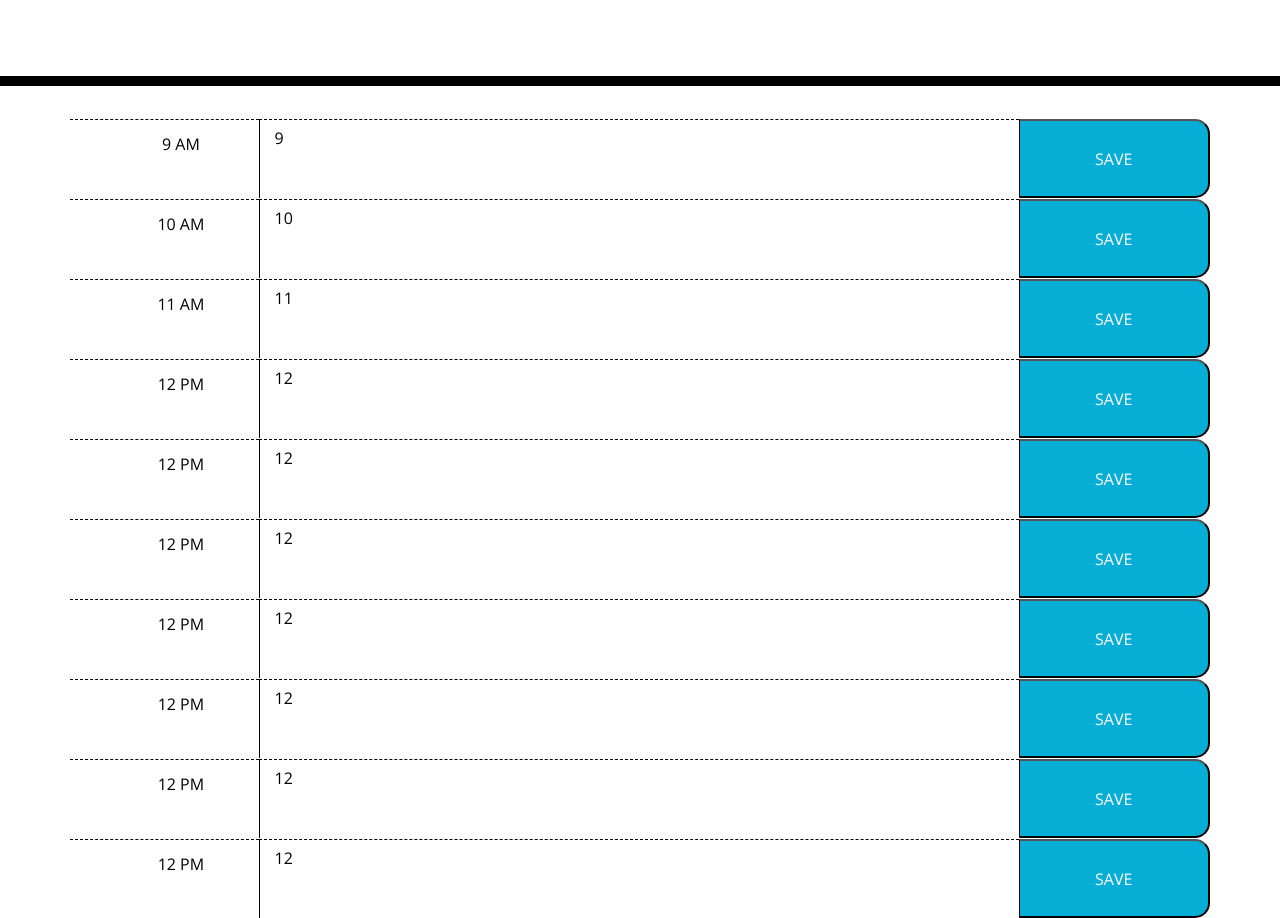
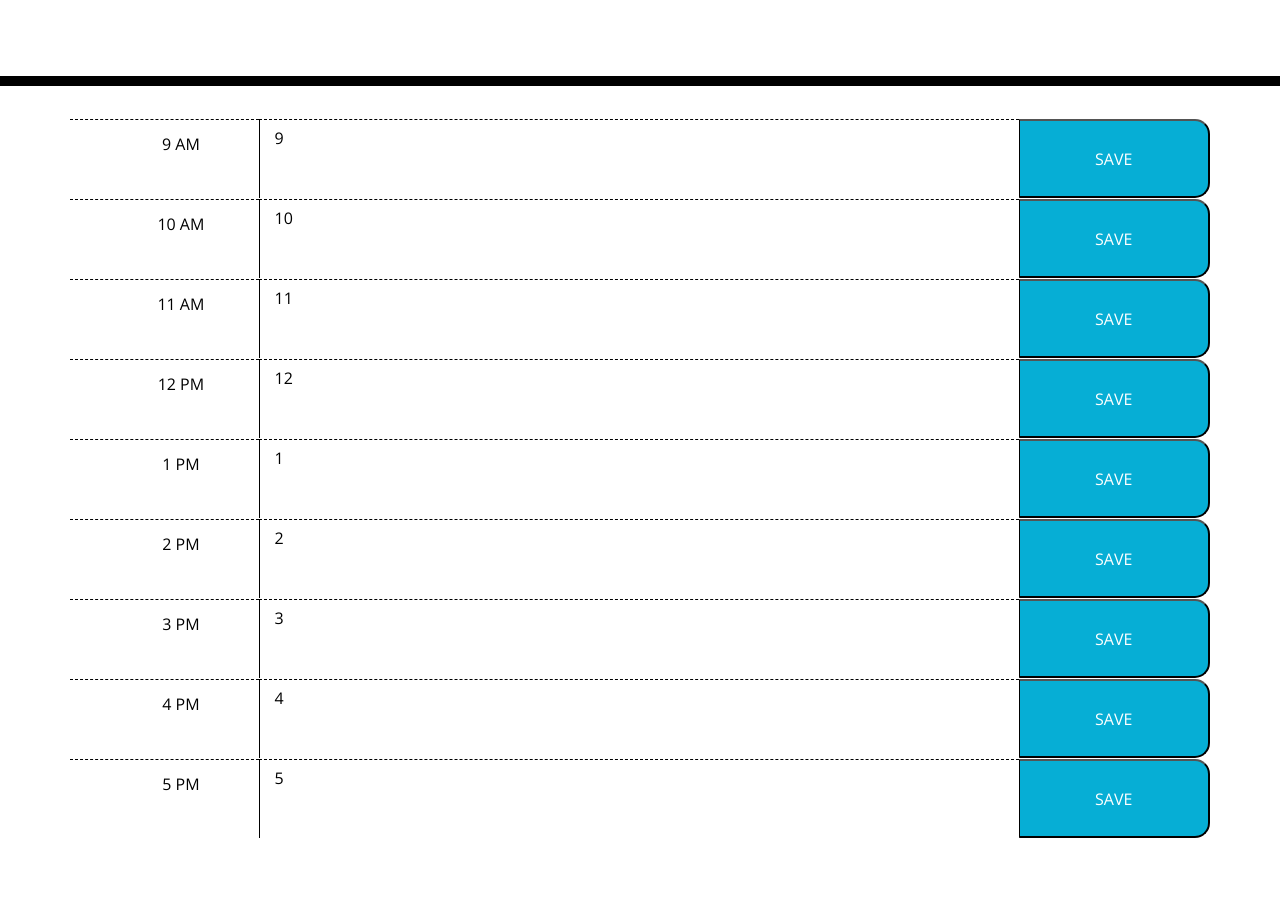
Before and after one commit to datrimboli/hw05WorkDayScheduler, a plain HTML site: page index.html in a window 1280 px wide. Shown: the part 182-1100 px from the top of the page. After the commit the page ends 1020 px from the top, so only its background shows below. Drawn offline with nearby package versions, Linux system fonts and the light colour scheme.

Commit message:
times/time id's changed

```diff
--- a/index.html
+++ b/index.html
@@ -56,52 +56,43 @@
 
     <div class="row time-block">
       <div class="col hour">
-        12 PM
+        1 PM
       </div>
-      <textarea class="col-8 description hour" data-hour='12' id='12'>12</textarea>
+      <textarea class="col-8 description hour" data-hour='1' id='1'>1</textarea>
       <button class="col saveBtn">SAVE</button>
     </div>
 
     <div class="row time-block">
       <div class="col hour">
-        12 PM
+        2 PM
       </div>
-      <textarea class="col-8 description hour" data-hour='12' id='12'>12</textarea>
+      <textarea class="col-8 description hour" data-hour='2' id='2'>2</textarea>
       <button class="col saveBtn">SAVE</button>
     </div>
 
     <div class="row time-block">
       <div class="col hour">
-        12 PM
+        3 PM
       </div>
-      <textarea class="col-8 description hour" data-hour='12' id='12'>12</textarea>
+      <textarea class="col-8 description hour" data-hour='3' id='3'>3</textarea>
       <button class="col saveBtn">SAVE</button>
     </div>
 
     <div class="row time-block">
       <div class="col hour">
-        12 PM
+        4 PM
       </div>
-      <textarea class="col-8 description hour" data-hour='12' id='12'>12</textarea>
+      <textarea class="col-8 description hour" data-hour='4' id='4'>4</textarea>
       <button class="col saveBtn">SAVE</button>
     </div>
 
     <div class="row time-block">
       <div class="col hour">
-        12 PM
+        5 PM
       </div>
-      <textarea class="col-8 description hour" data-hour='12' id='12'>12</textarea>
+      <textarea class="col-8 description hour" data-hour='5' id='5'>5</textarea>
       <button class="col saveBtn">SAVE</button>
     </div>
-
-    <div class="row time-block">
-      <div class="col hour">
-        12 PM
-      </div>
-      <textarea class="col-8 description hour" data-hour='12' id='12'>12</textarea>
-      <button class="col saveBtn">SAVE</button>
-    </div>
-
 
   </div>
 
```
